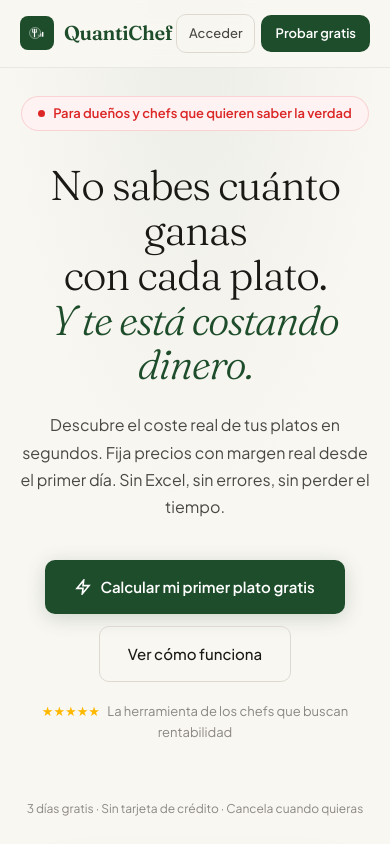
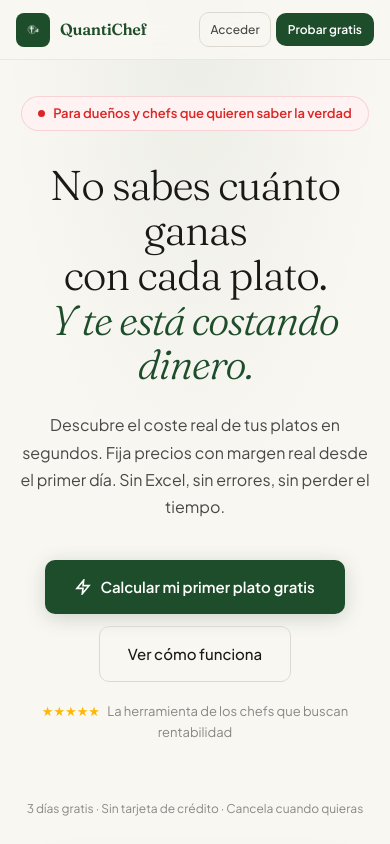
Before and after one commit to mpavone91/quantichef, a website: page index.html in a window 390 px wide. Shown: the top 844 px of the page. Drawn offline with Linux system fonts and the light colour scheme.

Commit message:
Update index.html

```diff
--- a/index.html
+++ b/index.html
@@ -49,6 +49,7 @@ nav {
 }
 .nav-logo { display: flex; align-items: center; gap: 10px; text-decoration: none; }
 .nav-logo-icon { width: 34px; height: 34px; background: var(--verde); border-radius: 8px; display: flex; align-items: center; justify-content: center; }
+.nav-logo-icon svg { width: 15px; height: 15px; }
 .nav-logo-text { font-family: 'Fraunces', serif; font-size: 20px; font-weight: 600; color: var(--verde); letter-spacing: -0.02em; }
 .nav-links { display: flex; align-items: center; gap: 2rem; }
 .nav-links a { font-size: 14px; color: var(--texto2); text-decoration: none; font-weight: 500; transition: color .2s; }
@@ -295,12 +296,16 @@ footer { background: var(--texto); padding: 2.5rem 2rem; display: flex; align-it
 .fade-up { opacity: 0; transform: translateY(20px); transition: opacity .6s ease, transform .6s ease; }
 .fade-up.visible { opacity: 1; transform: none; }
 
+/* ==========================================================================
+   DISEÑO RESPONSIVO (MÓVILES)
+   ========================================================================== */
 @media(max-width:768px) {
-  nav { padding: .875rem 1.25rem; }
+  nav { padding: .75rem 1rem; }
+  .nav-logo-text { font-size: 16px; } /* Logo un poco más pequeño */
   .nav-links { display: none; }
-  .nav-btns { gap: 6px; }
-  .nav-cta { padding: 8px 14px; font-size: 13px; }
-  .nav-login { padding: 8px 12px; font-size: 13px; }
+  .nav-btns { gap: 5px; }
+  .nav-cta { padding: 7px 12px; font-size: 12px; } /* Botones más compactos */
+  .nav-login { padding: 7px 10px; font-size: 12px; }
   .hero { padding: 6rem 1.25rem 4rem; }
   .dolor-grid { grid-template-columns: 1fr; }
   .steps { grid-template-columns: 1fr; gap: 1.5rem; }
@@ -312,6 +317,11 @@ footer { background: var(--texto); padding: 2.5rem 2rem; display: flex; align-it
   footer { flex-direction: column; text-align: center; }
   .ejemplo-section { padding: 4rem 1.25rem; }
   .section { padding: 4rem 1.25rem; }
+}
+
+/* Ajuste extra para móviles muy pequeños (ej. iPhone SE) */
+@media(max-width:380px) {
+  .nav-logo-text { display: none; } /* Oculta la palabra QuantiChef y deja solo el logo visual para que quepan los botones */
 }
 </style>
 </head>
```
